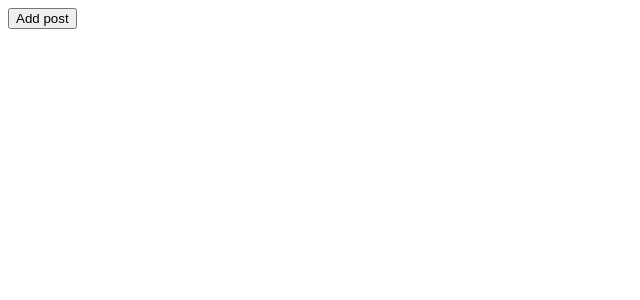
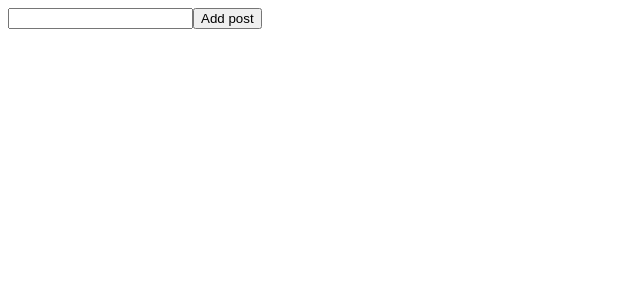
Before and after one commit to habib-chawki/social-app-front, a React (Create React App) app: page / in a window 1280 px wide. Shown: the top 300 px of the page, without its empty margins (0-640 px from the left). Built offline with nearby package versions, Linux system fonts and the light colour scheme.

Commit message:
Handle post content

```diff
--- a/src/components/Post.jsx
+++ b/src/components/Post.jsx
@@ -2,6 +2,7 @@ import React from 'react';
 
 function Post({ owner, content }) {
    return (
+      // a post is defined with an owner and a content
       <div>
          <h2>{owner}</h2>
          <p>{content}</p>
--- a/src/components/Posts.jsx
+++ b/src/components/Posts.jsx
@@ -3,13 +3,22 @@ import Post from './Post';
 
 function Posts() {
    const [posts, setPosts] = useState([]);
+   const [postContent, setPostContent] = useState('');
 
+   // handle adding new post
    const addPost = () => {
       setPosts([...posts, { owner: 'me', content: 'This is a new post' }]);
    };
 
+   // handle post content
+   const handleChange = (event) => {
+      setPostContent(event.target.value);
+      console.log('postContent: ', postContent);
+   };
+
    return (
       <div>
+         <input type="text" value={postContent} onChange={handleChange} />
          <button onClick={addPost}>Add post</button>
          {posts.map(({ owner, content }, index) => (
             <Post key={index} owner={owner} content={content} />
```
